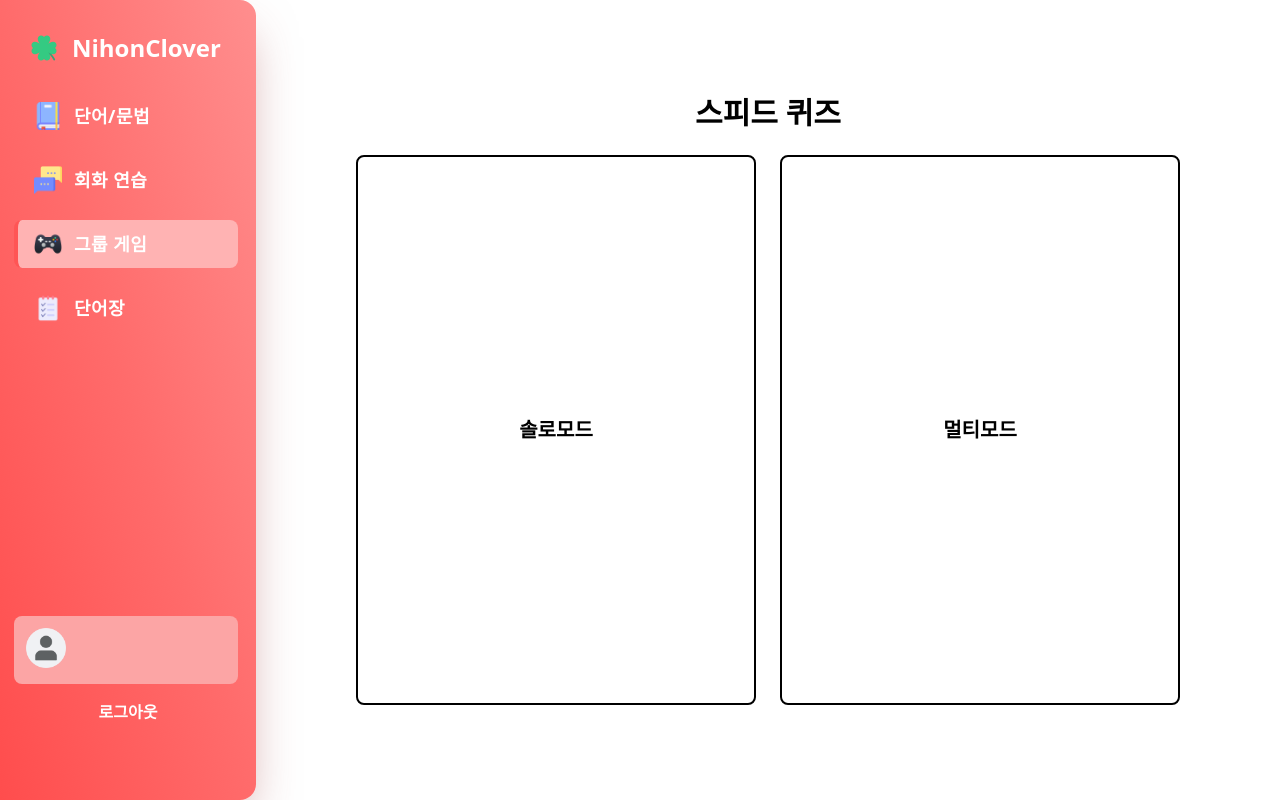
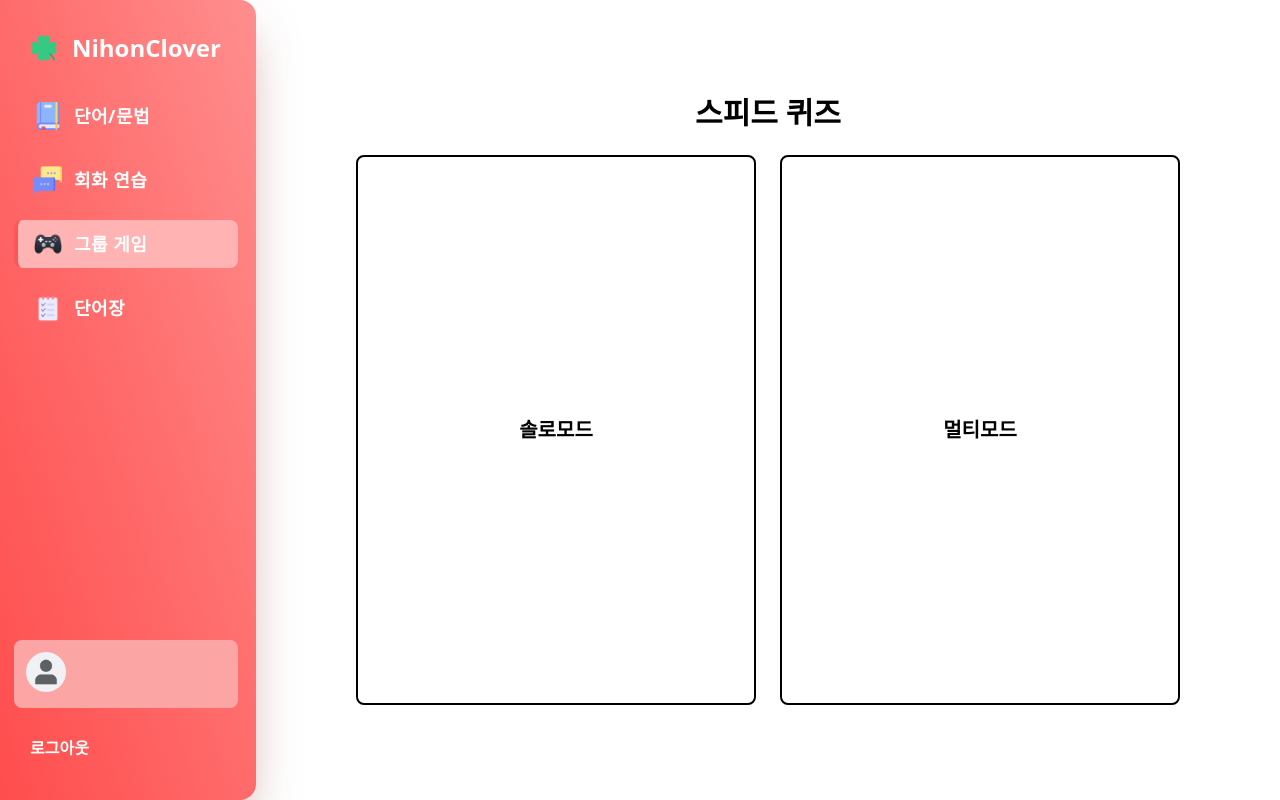
Before and after one commit to 2024Capstone-6/project_capstone-next-deployment-repo, a Next.js app: page /dashboard/game-mode in a window 1280 px wide. Built offline with nearby package versions, Linux system fonts and the light colour scheme; no server answers.

Commit message:
🔨 chore: 로그아웃 버튼 위치 조정

```diff
--- a/app/components/NavBar/index.tsx
+++ b/app/components/NavBar/index.tsx
@@ -80,8 +80,8 @@ export default function NavBar() {
         </ul>
       </nav>
 
-      {/* 미니 프로필 (xl 이하에서 숨김) */}
-      <div className="absolute bottom-[13%] hidden xl:flex p-3 ml-0.5">
+<div className="absolute bottom-0 hidden xl:flex flex-col items-start gap-4 p-3 ml-0.5 mb-4">
+  {/* 미니 프로필 */}
   <Link href="/dashboard/profile">
     <div className="profile-card">
       <div className="flex items-center">
@@ -91,13 +91,11 @@ export default function NavBar() {
       <p className="text-sm mt-1 ml-1">{user?.email}</p>
     </div>
   </Link>
-      </div>
-      <div onClick={handleLogout} className="absolute bottom-[3%] hidden xl:flex p-3 mb-7 ml-0.5">
-        <Link href="/login">
-          <div className="logout-card">
-            <div className="text-center">
+
+  {/* 로그아웃 */}
+  <Link href="/login" onClick={handleLogout}>
+    <div className="logout-card cursor-pointer">
       <p className="font-bold ml-1">로그아웃</p>
-            </div>
     </div>
   </Link>
 </div>
```
Lines whose indentation alone changed are shown as unchanged.
